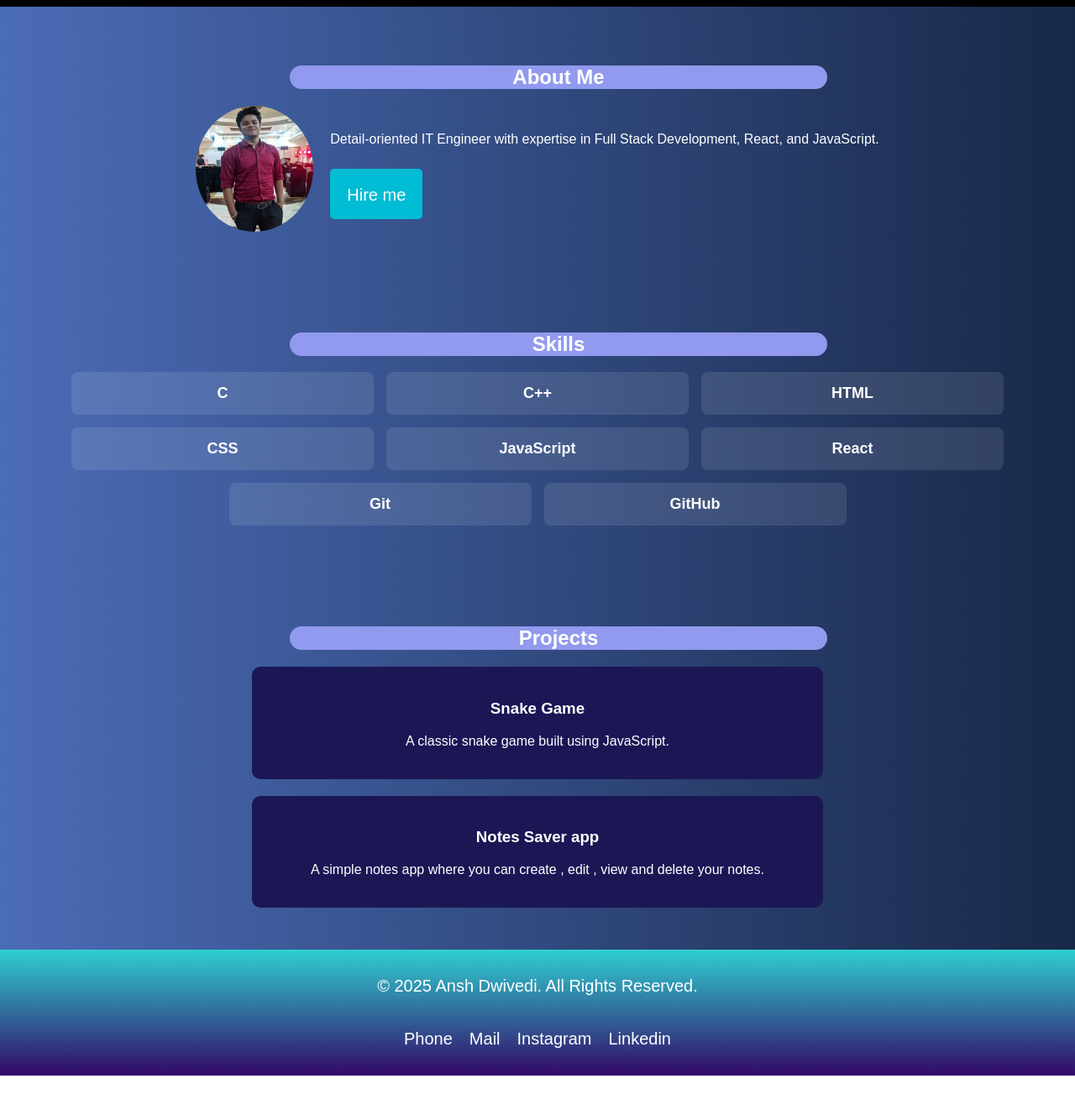
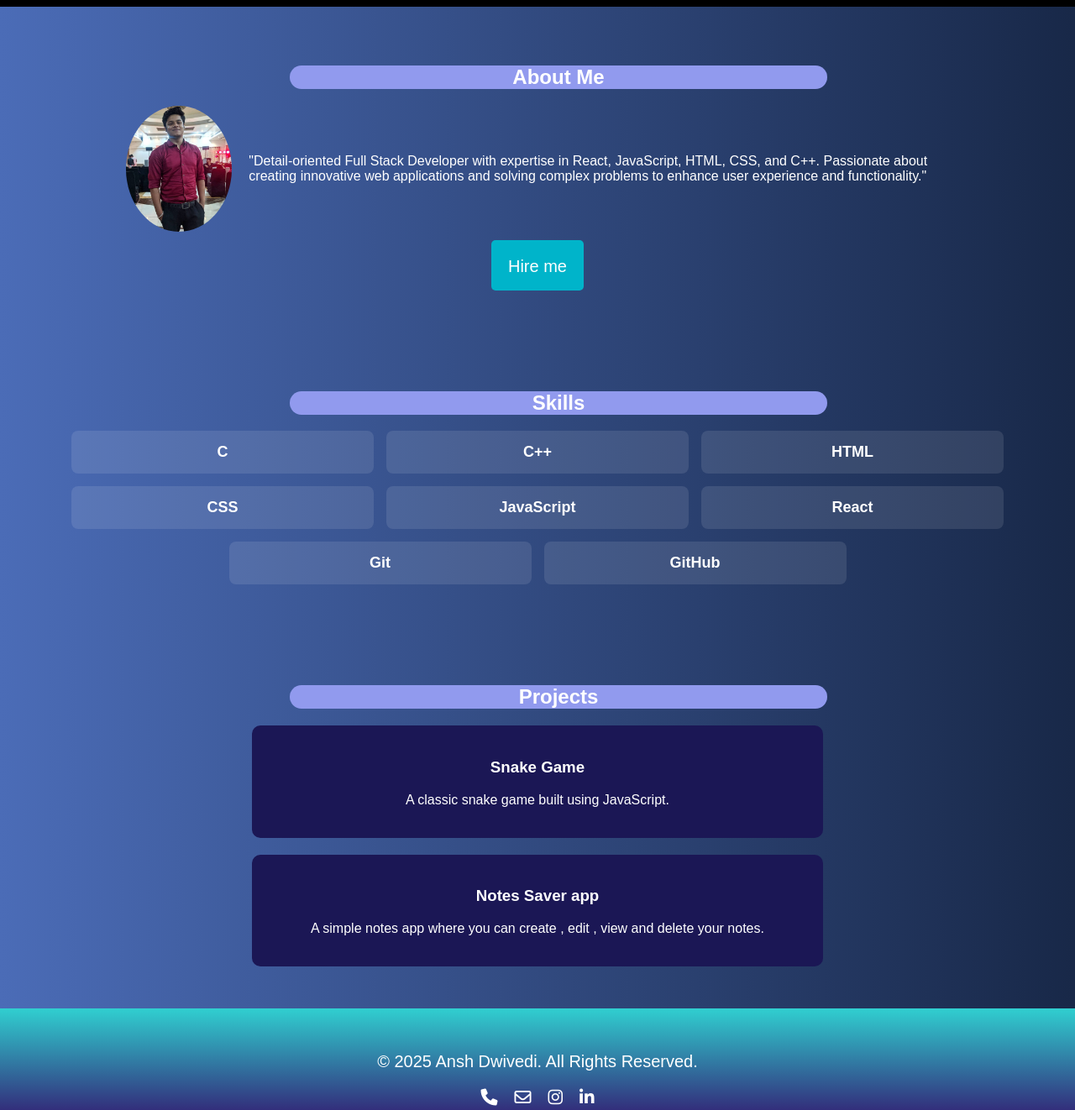
Before and after one commit to ansh826-alt/PortFolio, a plain HTML site: page index.html in a window 1280 px wide. Shown: the part 780-2102 px from the top of the page at 84% size. Before the commit the page ends 2061 px from the top, so only its background shows below. Drawn offline with Linux system fonts and the light colour scheme.

Commit message:
Update index.html

```diff
--- a/index.html
+++ b/index.html
@@ -6,6 +6,7 @@
     <title>Portfolio - Ansh Dwivedi</title>
     <link rel="stylesheet" href="styles.css">
     <script defer src="script.js"></script>
+    <link href="https://cdnjs.cloudflare.com/ajax/libs/font-awesome/6.0.0-beta3/css/all.min.css" rel="stylesheet">
 </head>
 <body>
     <div class="cursor"></div> <!-- Cursor Effect -->
@@ -38,11 +39,15 @@
     <section id="about" class="about">
         <h2>About Me</h2>
         <div class="about-container">
-            <img src="Ansh.jpg" alt="Ansh Dwivedi">
+            <img class="my-img" src="Ansh.jpg" alt="Ansh Dwivedi">
             <div class="about-text">
-                <p>Detail-oriented IT Engineer with expertise in Full Stack Development, React, and JavaScript.</p>
-                <a href="/Ansh_CV.pdf" target="_blank"  class="btn">Hire me</a>
+                <p>"Detail-oriented Full Stack Developer with expertise in React, JavaScript, HTML, CSS, and C++.
+                    Passionate about creating innovative web applications and solving complex problems to enhance
+                    user experience and functionality."</p>
             </div>
+        </div>
+        <div class="CV">
+            <a href="/Ansh_CV.pdf" target="_blank"  class="btn hire-link">Hire me</a>
         </div>
     </section>
 
@@ -99,10 +104,10 @@
         <div class="links">
 
 
-                <a class="link" href="tel:+919752809589"><p>Phone</p></a>
-                <a class="link" href="mailto:anshdwivedi826@gmail.com"><p>Mail</p></a>
-                <a class="link" href="https://www.instagram.com/a_n_s_h_17_11/" target="_blank"><p>Instagram</p></a>
-                <a class="link" href="https://www.linkedin.com/in/ansh-dwivedi-871678224/" target="_blank"><p>Linkedin</p></a>
+                <a class="link" href="tel:+919752809589"><i class="fa-solid fa-phone"></i></a>
+                <a class="link" href="mailto:anshdwivedi826@gmail.com"><i class="fa-regular fa-envelope"></i></a>
+                <a class="link" href="https://www.instagram.com/a_n_s_h_17_11/" target="_blank"><i class="fa-brands fa-instagram"></i></a>
+                <a class="link" href="https://www.linkedin.com/in/ansh-dwivedi-871678224/" target="_blank"><i class="fa-brands fa-linkedin-in"></i></a>
 
 
         </div>
```
